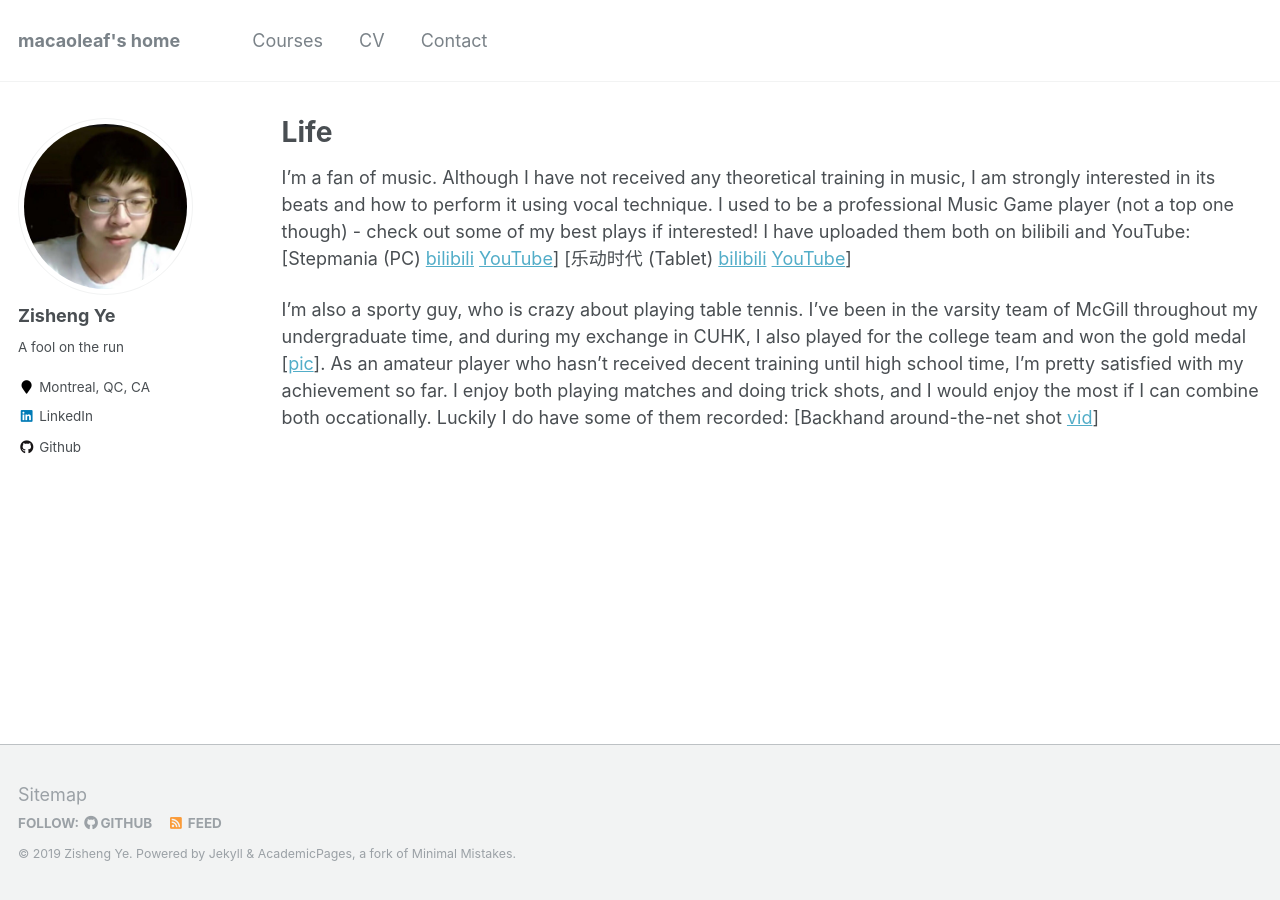
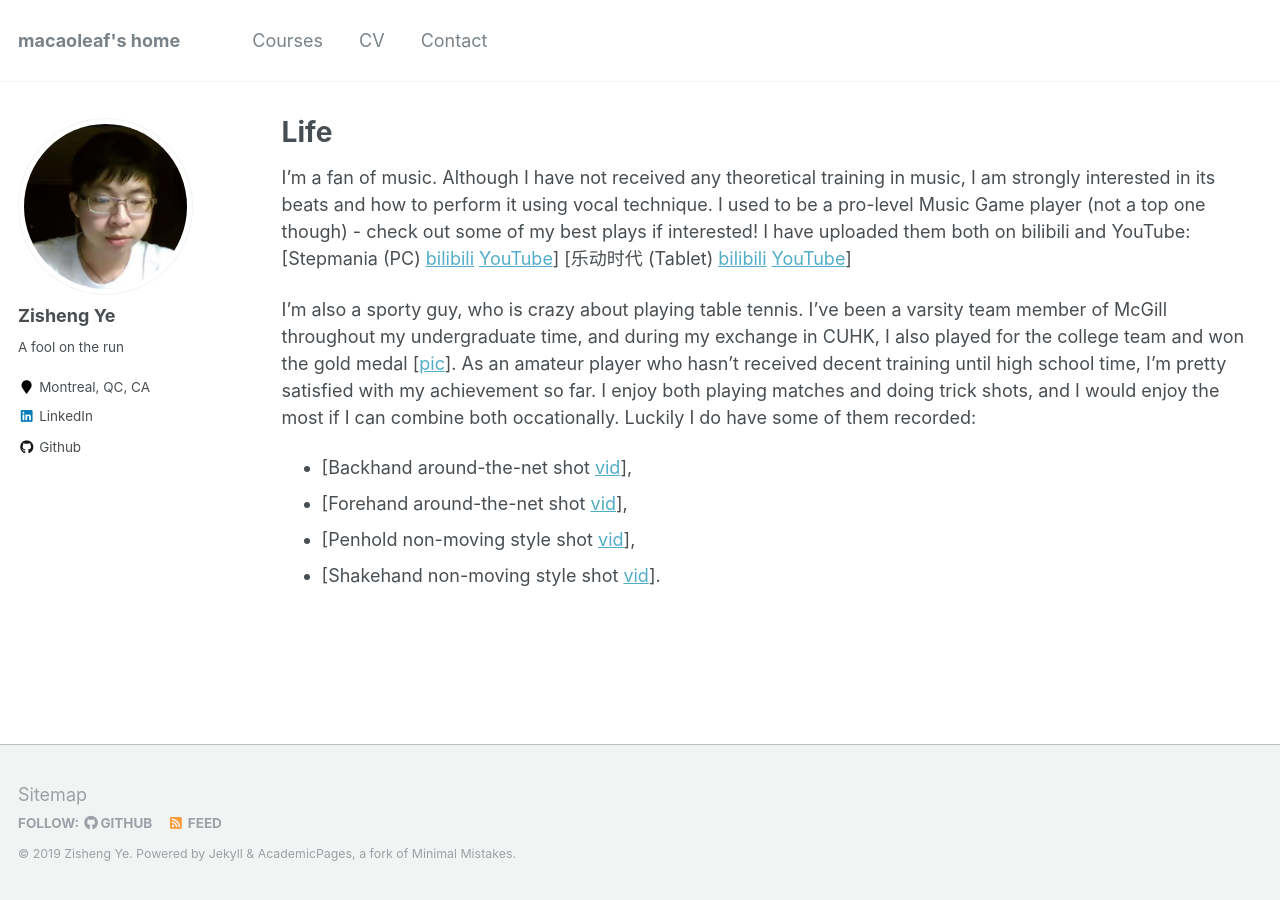
Before and after one commit to macaoleaf/macaoleaf.github.io, a Jekyll site: the page built from _pages/Life.md, in a window 1280 px wide. Built offline with Jekyll 4.4.1, drawn with Linux system fonts in a browser that asks for light colours.

Commit message:
add vid, try format

```diff
--- a/_pages/Life.md
+++ b/_pages/Life.md
@@ -4,6 +4,10 @@ title: "Life"
 permalink: /life/
 author_profile: true
 ---
-I'm a fan of music. Although I have not received any theoretical training in music, I am strongly interested in its beats and how to perform it using vocal technique. I used to be a professional Music Game player (not a top one though) - check out some of my best plays if interested! I have uploaded them both on bilibili and YouTube: [Stepmania (PC) [bilibili](https://www.bilibili.com/video/av67422894/) [YouTube](https://www.youtube.com/watch?v=7mtCqDasRP4&t=332s)] [乐动时代 (Tablet) [bilibili](https://www.bilibili.com/video/av67417951/) [YouTube](https://www.youtube.com/watch?v=ozFUyi3ZzOI)]
+I'm a fan of music. Although I have not received any theoretical training in music, I am strongly interested in its beats and how to perform it using vocal technique. I used to be a pro-level Music Game player (not a top one though) - check out some of my best plays if interested! I have uploaded them both on bilibili and YouTube: [Stepmania (PC) [bilibili](https://www.bilibili.com/video/av67422894/) [YouTube](https://www.youtube.com/watch?v=7mtCqDasRP4&t=332s)] [乐动时代 (Tablet) [bilibili](https://www.bilibili.com/video/av67417951/) [YouTube](https://www.youtube.com/watch?v=ozFUyi3ZzOI)]
 
-I'm also a sporty guy, who is crazy about playing table tennis. I've been in the varsity team of McGill throughout my undergraduate time, and during my exchange in CUHK, I also played for the college team and won the gold medal [[pic](/images/TTCUHK.jpg)]. As an amateur player who hasn't received decent training until high school time, I'm pretty satisfied with my achievement so far. I enjoy both playing matches and doing trick shots, and I would enjoy the most if I can combine both occationally. Luckily I do have some of them recorded: [Backhand around-the-net shot [vid](/images/backhand_ATN.mp4)]
+I'm also a sporty guy, who is crazy about playing table tennis. I've been a varsity team member of McGill throughout my undergraduate time, and during my exchange in CUHK, I also played for the college team and won the gold medal [[pic](/images/TTCUHK.jpg)]. As an amateur player who hasn't received decent training until high school time, I'm pretty satisfied with my achievement so far. I enjoy both playing matches and doing trick shots, and I would enjoy the most if I can combine both occationally. Luckily I do have some of them recorded:
+- [Backhand around-the-net shot [vid](/images/back_ATN.mp4)],
+- [Forehand around-the-net shot [vid](/images/fore_ATN.mp4)],
+- [Penhold non-moving style shot [vid](/images/koki_pen.mp4)],
+- [Shakehand non-moving style shot [vid](/images/koki_shake.mp4)].
```
Also changed, not shown: 6 other files.
